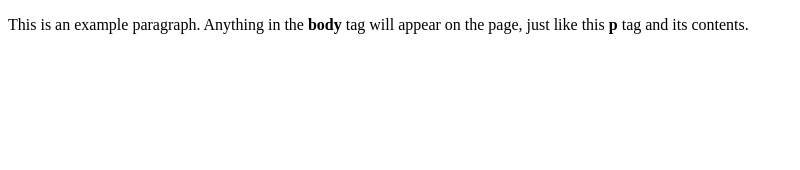
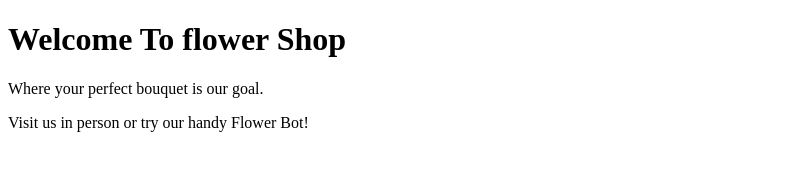
Before and after one commit to DaleStewart/Actions_Education, a website: page index.html in a window 1280 px wide. Shown: the whole page, without its empty margins (0-800 px from the left). Drawn offline with Linux system fonts and the light colour scheme.

Commit message:
Added more to the basic HTML page.

```diff
--- a/index.html
+++ b/index.html
@@ -4,10 +4,8 @@
     <title>Flowershop</title>
   </head>
   <body>
-    <p>
-      This is an example paragraph. Anything in the <strong>body</strong> tag
-      will appear on the page, just like this <strong>p</strong> tag and its
-      contents.
-    </p>
+    <h1><strong>Welcome To flower Shop</strong></h1>
+    <p>Where your perfect bouquet is our goal.</p>
+    <p>Visit us in person or try our handy Flower Bot!</p>
   </body>
 </html>
--- a/index.js
+++ b/index.js
@@ -1,5 +1,6 @@
 const express = require("express");
 const bodyParser = require("body-parser");
+const path = require('path');
 
 //JSON blocks to be returned
 var bluerose = { 'identifiers': { 'color': 'blue', 'flowertype': 'rose' }, 'instock': 'true', 'number': '22', 'cost': '10.32', 'hours': '3', 'key': 'match' };
@@ -92,7 +93,7 @@ app.get('/status', (req, res) => {
 })
 
 app.get('', (req, res) => {
-    res.send("Fast Flowers API! - Your source for the most convienient flowers");
+    res.sendFile(path.join(__dirname, '/index.html'));
 });
 
 app.listen(PORT, () => {
```
